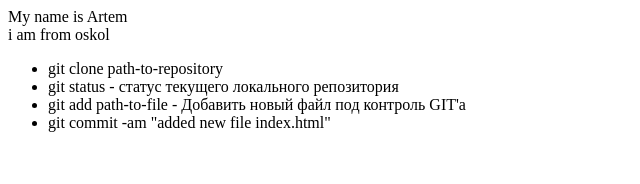
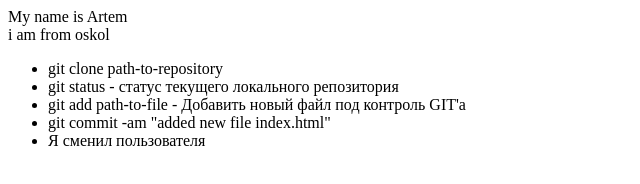
Before and after one commit to TemchikHorosh/git-lesson, a plain HTML site: page index.html in a window 1280 px wide. Shown: the whole page, without its empty margins (0-640 px from the left). Drawn offline with Linux system fonts and the light colour scheme.

Commit message:
added change user

```diff
--- a/index.html
+++ b/index.html
@@ -16,6 +16,7 @@
             <li>git status - статус текущего локального репозитория</li>
             <li>git add path-to-file - Добавить новый файл под контроль GIT'а </li>
             <li>git commit -am "added new file index.html"</li>
+            <li>Я сменил пользователя</li>
         </ul>
     </div>
 </body>
```
